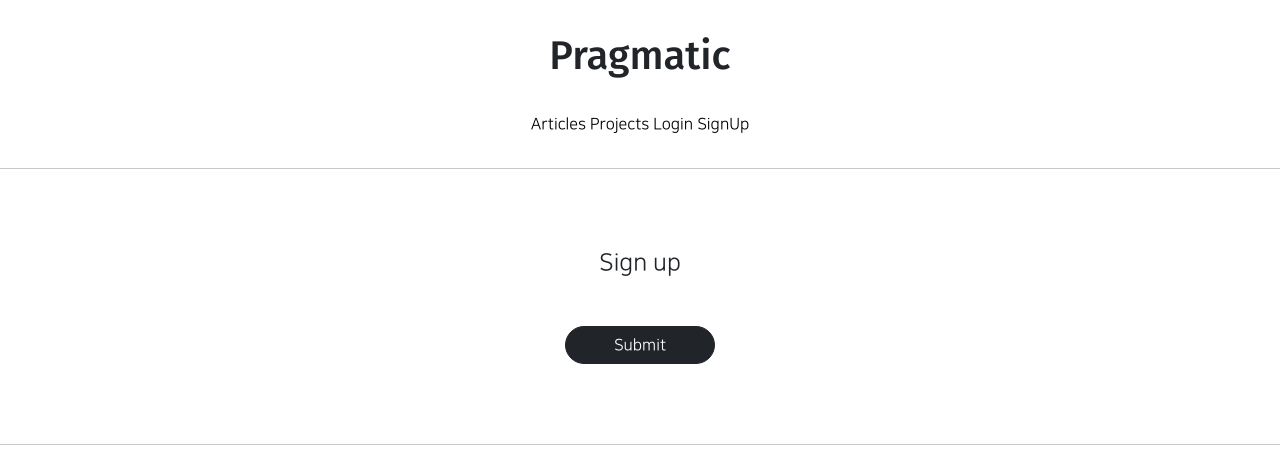
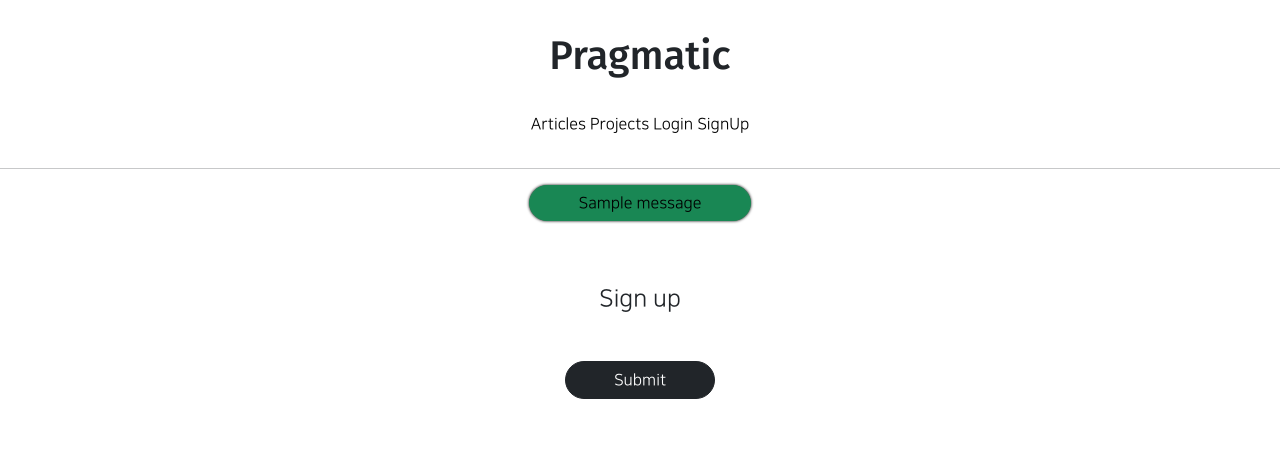
Before and after one commit to lauren0914/web1, a Django app: template accountapp/templates/accountapp/create.html in a window 1280 px wide. Shown: the top 461 px of the page. Run offline with Django 3.2, Linux system fonts and the light colour scheme; the template is opened without the code that fills it, so the values that code supplies are empty; tables that the repository leaves empty hold one stand-in row (values such as "Sample post"); one stand-in notice (Sample message) is shown; some libraries are stand-ins or nearby versions.

Commit message:
8/25 2ban class commit 3

```diff
--- a/templates/base.html
+++ b/templates/base.html
@@ -9,6 +9,17 @@
 
 {#구분선#}
 <hr>
+
+{# views.py에 있는 messages가 그대로 들어옴#}
+{% for message in messages %}
+    <div class="text-center">
+        <div class="btn btn-success round_button px-5">
+            {{ message }}
+        </div>
+    </div>
+{% endfor %}
+
+
 {% block content %}
 {% endblock %}
 <hr>
```
Also changed, not shown: likeapp/views.py (+8 -0 lines).
